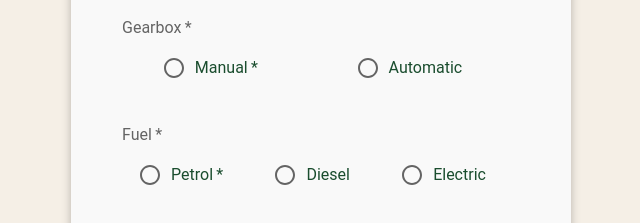
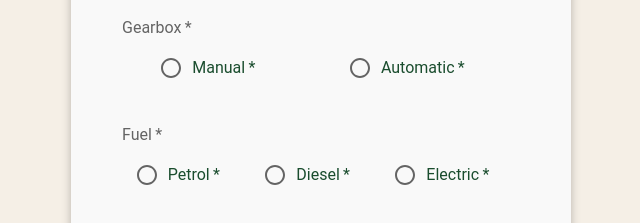
Before and after one commit to proga-react-practice/delta-mykyta-nykytiuk, a React (Vite) app: page / in a window 1280 px wide. Shown: the part 496-719 px from the top of the page, without its empty margins (129-769 px from the left). Built offline with nearby package versions, Linux system fonts and the light colour scheme.

Commit message:
changed Form component to use separate RadioFormControlLabel component

```diff
--- a/src/componets/Form/Form.tsx
+++ b/src/componets/Form/Form.tsx
@@ -9,13 +9,11 @@ import {
   MenuItem,
   Button,
   RadioGroup,
-  FormControlLabel,
-  Radio,
   FormLabel,
   Typography,
   Box,
 } from "@mui/material";
-
+import RadioFormControlLabel from "../RadioFormControlLabel/RadioFormControlLabel";
 
 interface FormProps {
   onSubmit: (data: FormData) => void;
@@ -230,18 +228,17 @@ const handleReset = () => {
           onChange={handleInputChange}
           sx={RadioGroupStyle}
         >
-          <FormControlLabel
+          <RadioFormControlLabel
             value="Manual"
-            control={<Radio />}
             label="Manual"
             sx={RadioStyle}
             required
           />
-          <FormControlLabel
+          <RadioFormControlLabel
             value="Automatic"
-            control={<Radio />}
             label="Automatic"
             sx={RadioStyle}
+            required
           />
         </RadioGroup>
       </FormControl>
@@ -253,24 +250,23 @@ const handleReset = () => {
           onChange={handleInputChange}
           sx={RadioGroupStyle}
         >
-          <FormControlLabel
+          <RadioFormControlLabel
             value="Petrol"
-            control={<Radio />}
             label="Petrol"
             sx={RadioStyle}
             required
           />
-          <FormControlLabel
+          <RadioFormControlLabel
             value="Diesel"
-            control={<Radio />}
             label="Diesel"
             sx={RadioStyle}
+            required
           />
-          <FormControlLabel
+          <RadioFormControlLabel
             value="Electric"
-            control={<Radio />}
             label="Electric"
             sx={RadioStyle}
+            required
           />
         </RadioGroup>
       </FormControl>
```
